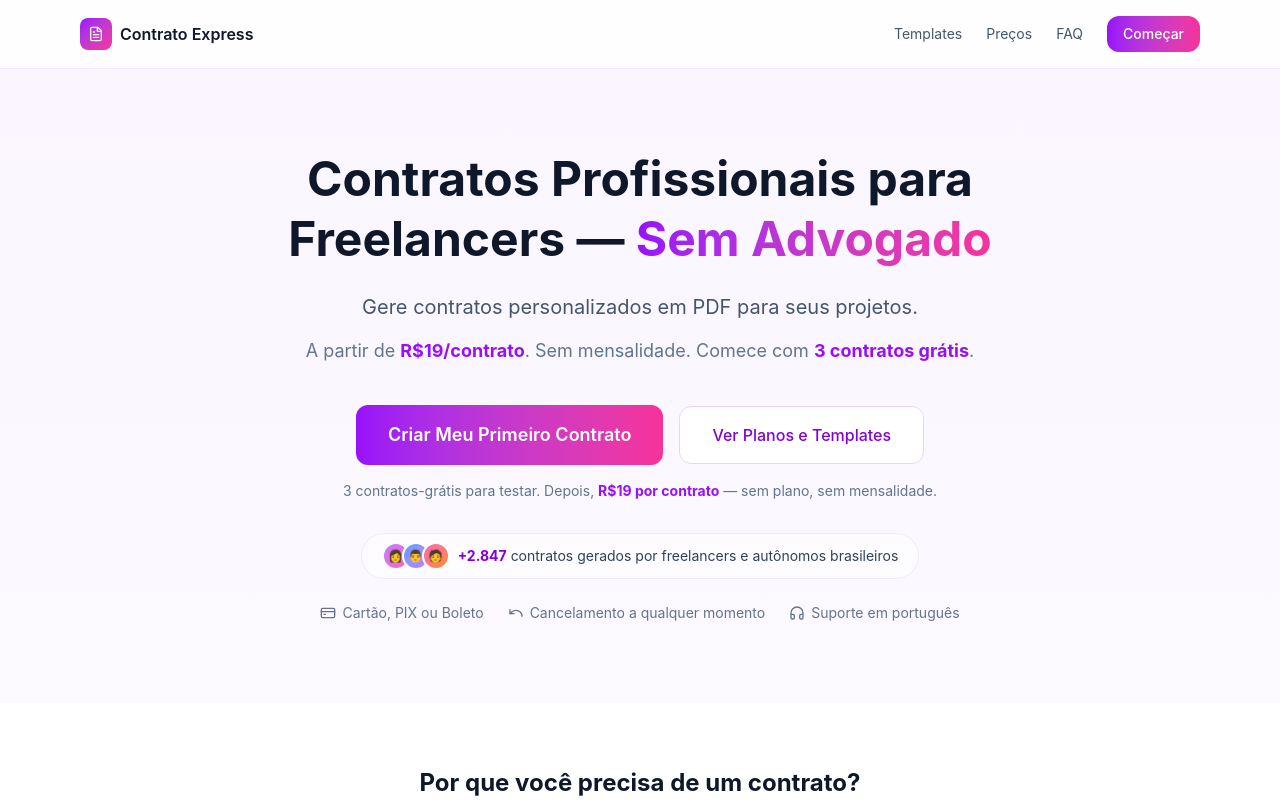
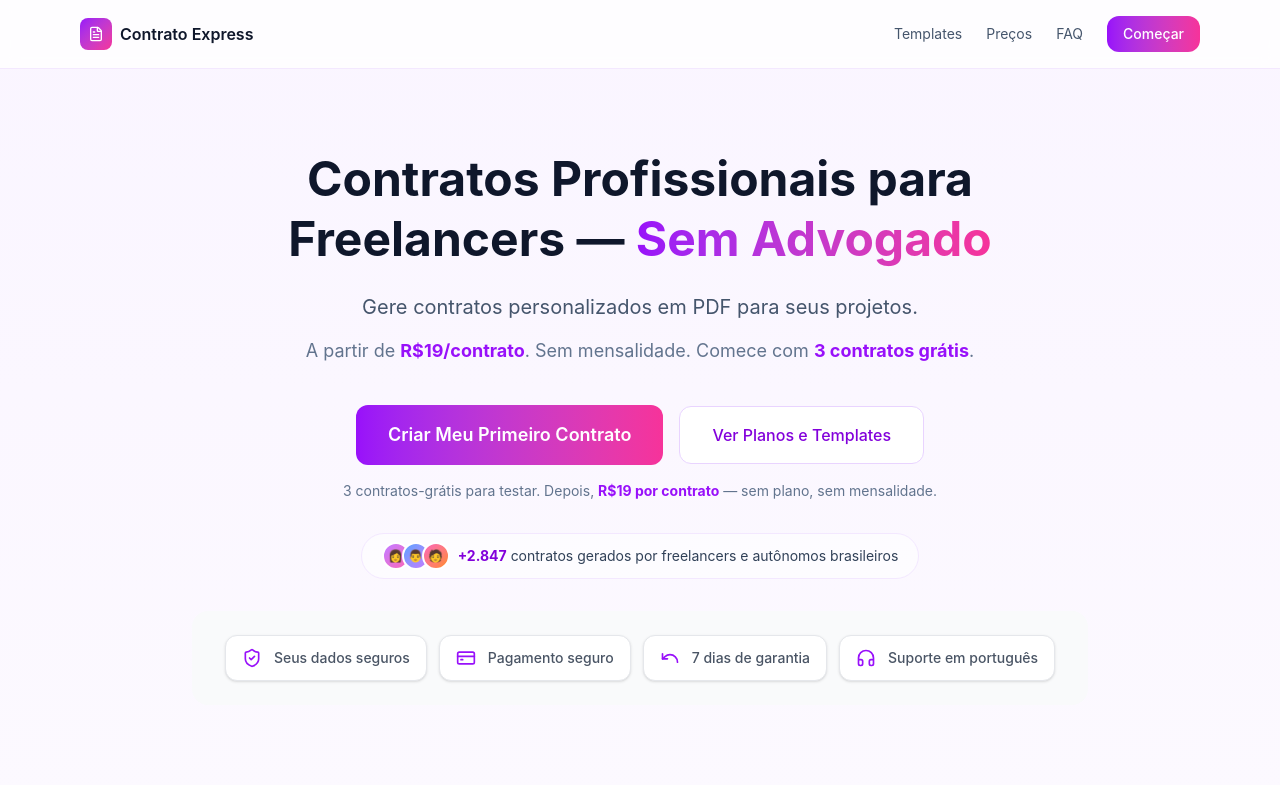
Before and after one commit to alternative-down/contrato-express, a Next.js app: page / in a window 1280 px wide. Shown: the top 800 px of the page. Built offline with nearby package versions, Linux system fonts and the light colour scheme.

Commit message:
feat: trust bar redesigned with card badges per Kestrelux spec (270aed2)

```diff
--- a/src/app/page.tsx
+++ b/src/app/page.tsx
@@ -1,4 +1,4 @@
-import { GraduationCap, Shield, CreditCard, FileText, Check, HelpCircle, Users, CreditCardIcon, Undo, Headphones } from "lucide-react"
+import { GraduationCap, Shield, CreditCard, FileText, Check, HelpCircle, Users, CreditCardIcon, Undo, Headphones, ShieldCheck } from "lucide-react"
 
 export default function LandingPage() {
   return (
@@ -60,20 +60,30 @@ export default function LandingPage() {
             </span>
           </div>
 
-          {/* Trust Bar */}
-          <div className="mt-6 flex flex-wrap items-center justify-center gap-6 text-sm text-slate-500">
-            <span className="flex items-center gap-1.5">
-              <CreditCardIcon className="w-4 h-4" />
-              Cartão, PIX ou Boleto
-            </span>
-            <span className="flex items-center gap-1.5">
-              <Undo className="w-4 h-4" />
-              Cancelamento a qualquer momento
-            </span>
-            <span className="flex items-center gap-1.5">
-              <Headphones className="w-4 h-4" />
-              Suporte em português
-            </span>
+          {/* Trust Bar — Design spec: generated/doc/contrato-express-trust-bar-design-spec.firm */}
+          <div className="mt-8 bg-gray-50 py-6 px-4 rounded-2xl">
+            <div className="flex flex-wrap items-center justify-center gap-3">
+              {/* Badge 1: Segurança */}
+              <div className="flex items-center gap-3 bg-white border border-gray-200 rounded-xl px-4 py-3 shadow-sm min-w-[140px]" title="Criptografia SSL + LGPD compliance">
+                <ShieldCheck className="w-5 h-5 text-purple-600 flex-shrink-0" />
+                <span className="text-sm font-medium text-gray-600">Seus dados seguros</span>
+              </div>
+              {/* Badge 2: Pagamento */}
+              <div className="flex items-center gap-3 bg-white border border-gray-200 rounded-xl px-4 py-3 shadow-sm min-w-[140px]" title="Cartão, PIX ou Boleto — transação protegida">
+                <CreditCardIcon className="w-5 h-5 text-purple-600 flex-shrink-0" />
+                <span className="text-sm font-medium text-gray-600">Pagamento seguro</span>
+              </div>
+              {/* Badge 3: Garantia */}
+              <div className="flex items-center gap-3 bg-white border border-gray-200 rounded-xl px-4 py-3 shadow-sm min-w-[140px]" title="Reembolso total se não ficar satisfeito">
+                <Undo className="w-5 h-5 text-purple-600 flex-shrink-0" />
+                <span className="text-sm font-medium text-gray-600">7 dias de garantia</span>
+              </div>
+              {/* Badge 4: Suporte */}
+              <div className="flex items-center gap-3 bg-white border border-gray-200 rounded-xl px-4 py-3 shadow-sm min-w-[140px]" title="Time brasileiro, horário comercial">
+                <Headphones className="w-5 h-5 text-purple-600 flex-shrink-0" />
+                <span className="text-sm font-medium text-gray-600">Suporte em português</span>
+              </div>
+            </div>
           </div>
         </div>
       </section>
```
